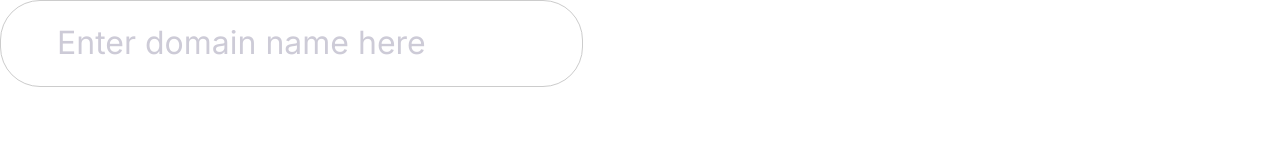
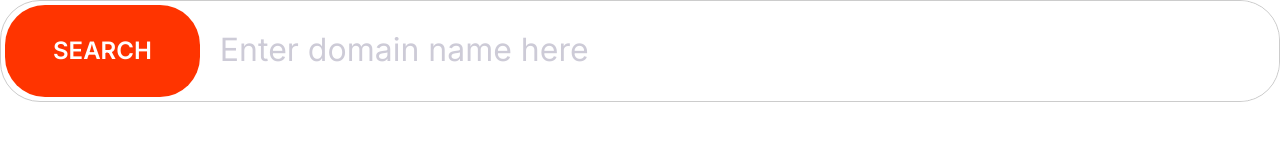
Before and after one commit to Reza10Alizadeh/6tc, a plain HTML site: page index.html in a window 1280 px wide. Drawn offline with Linux system fonts and the light colour scheme.

Commit message:
build input group.

```diff
--- a/css/style.css
+++ b/css/style.css
@@ -4,6 +4,8 @@
     --color-accent:#ff3400;
     --color-headings:#1b0760;
     --color-body:#918ca4;
+    --color-border:#ccc;
+    --border-radius:40px
 }
 *,*::after, *::before{
     box-sizing:border-box;
@@ -177,17 +179,31 @@ display: inline-block;
 /*inputs*/
 .input{
     padding: 1.5rem 3.5rem;
-    border: 1px solid #ccc;
-border-radius: 40px;
+    border: 1px solid var(--color-border);
+border-radius:var(--border-radius);
 outline: 0;
 color: var(--color-headings);
 font-size: 1.5rem;
 }
+.input-group .input{
+    border: 0;
+    flex-grow: 1;
+    padding: 1rem 1rem;
+}
 ::placeholder{
     color: #cdcbd7;
+}
+.input-group{
+    border: 1px solid var(--color-border);
+    border-radius:var(--border-radius);
+    display: flex;
+}
+.input-group .btn{
+    margin: 4px;
 }
 @media screen and (min-width:1024px){
     .input{
         font-size: 2rem;
     }
 }
+/*input groups*/
--- a/index.html
+++ b/index.html
@@ -11,6 +11,9 @@
   <link rel="stylesheet" href="css/normalize.css">
 </head>
 <body>
-  <input type="text" class="input" placeholder="Enter domain name here">
+  <div class="input-group">
+    <button class="btn btn--accent">Search</button>
+    <input type="text" class="input" placeholder="Enter domain name here">
+  </div>
 </body>
 </html>
```
